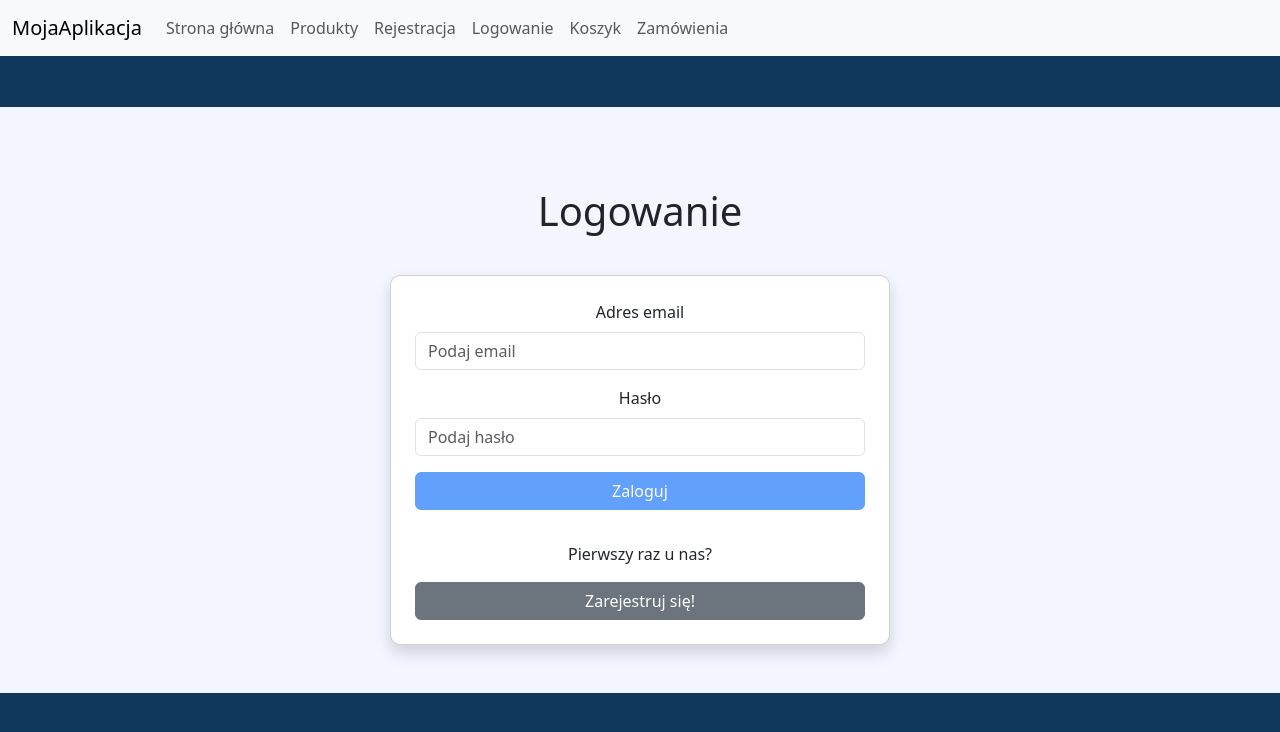
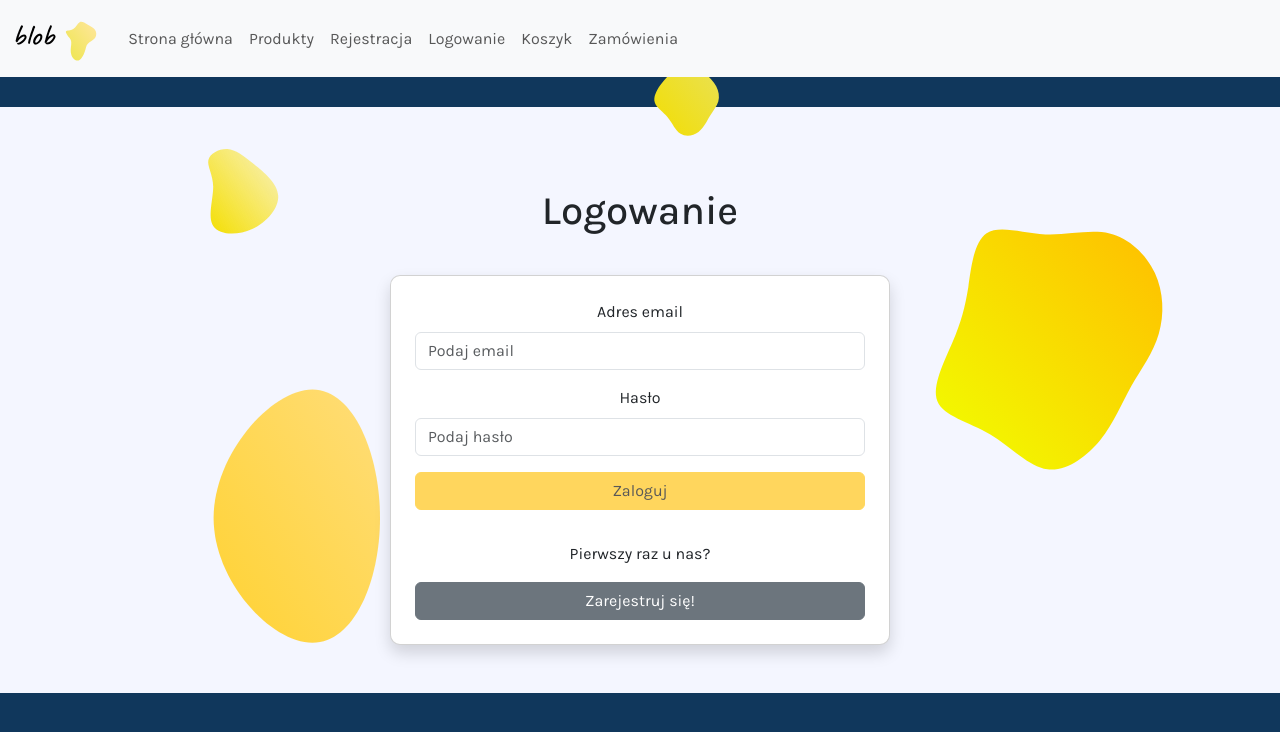
Before and after one commit to Maciej-Sitny/Projekt-WDAI, a React (Vite) app in the folder sklep/: page /login in a window 1280 px wide. Shown: the top 732 px of the page. Built offline with nearby package versions, Linux system fonts and the light colour scheme.

Commit message:
Dodano wiecej blobsow, zmieniono czcionke, dodano logo i nazwe sklepu

```diff
--- a/sklep/index.html
+++ b/sklep/index.html
@@ -5,8 +5,11 @@
     <link rel="icon" type="image/svg+xml" href="/vite.svg" />
     <meta name="viewport" content="width=device-width, initial-scale=1.0" />
     <title>Vite + React</title>
+    <link rel="preconnect" href="https://fonts.googleapis.com">
+    <link rel="preconnect" href="https://fonts.gstatic.com" crossorigin>
+    <link href="https://fonts.googleapis.com/css2?family=Caveat:wght@400..700&family=Karla:ital,wght@0,200..800;1,200..800&family=Orbitron:wght@400..900&display=swap" rel="stylesheet">
   </head>
-  <body style="background-color: #10375C">
+  <body  style="background-color: #10375C; font-family: Karla;">
     <div id="root" class="container-fluid  " style="background-color: #F4F6FF"></div>
     <script type="module" src="/src/main.jsx"></script>
   </body>
--- a/sklep/src/components/AddReview.jsx
+++ b/sklep/src/components/AddReview.jsx
@@ -121,8 +121,8 @@ const AddReview = () => {
           ))}
         </div>
       </div>
-      <button type="submit" className="btn btn-primary">
-        <i className="bi bi-send me-2"></i>
+      <button type="submit" className="btn btn-warning">
+        <i className="bi bi-send "></i>
         {editMode ? "Zapisz zmiany" : "Dodaj opinię"}
       </button>
     </form>
--- a/sklep/src/components/Navbar.jsx
+++ b/sklep/src/components/Navbar.jsx
@@ -5,8 +5,9 @@ const Navbar = () => {
   return (
     <nav className="navbar navbar-expand-lg navbar-light bg-light fixed-top">
       <div className="container-fluid">
-        <Link className="navbar-brand" to="/">
-          MojaAplikacja
+        <Link className="navbar-brand" style={{fontFamily:"caveat", fontSize:"30px"}} to="/">
+          blob
+          <img src={"src/images/home/blob (3).svg"} alt={"blob"} style={{top: "10%", left: "60%", height: "50px", width: "50px"}}/>
         </Link>
         <button
           className="navbar-toggler"
--- a/sklep/src/pages/AllProducts.jsx
+++ b/sklep/src/pages/AllProducts.jsx
@@ -50,7 +50,7 @@ const AllProducts = () => {
                style={{top: "55%", left: "30%", height: "100px", width: "100px"}}/>
           <img src={"src/images/home/blob (12).svg"} alt={"blob"} className={"position-fixed z-0"}
                style={{top: "43%", left: "15%", height: "100px", width: "100px"}}/>
-          <h1 className="text-center mb-4 position-relative">Wszystkie produkty</h1>
+          <h1 className="text-center t-4 position-relative">Wszystkie produkty</h1>
           <div className="mb-4 position-relative">
               <input
                   type="text"
@@ -93,6 +93,15 @@ const AllProducts = () => {
                   </div>
               ))}
           </div>
+          <footer className="text-center mt-4 position-relative rounded-5" style={{
+              display: "flex",
+              justifyContent: "center",
+              alignItems: "center",
+              backgroundColor: "#10375C",
+              height: "50px"
+          }}>
+              <p style={{color: "#F4F6FF"}}>Autorzy: Igor Piesik & Maciej Sitny</p>
+          </footer>
       </div>
   );
 };
--- a/sklep/src/pages/Home.jsx
+++ b/sklep/src/pages/Home.jsx
@@ -57,7 +57,7 @@ const Home = () => {
                style={{top: "55%", left: "30%", height: "100px", width: "100px"}}/>
           <img src={"src/images/home/blob (12).svg"} alt={"blob"} className={"position-fixed z-0"}
                style={{top: "43%", left: "15%", height: "100px", width: "100px"}}/>
-          <div className={"container-fluid bg-warning  position-relative  z-1"} style={{marginBottom: "5%", marginTop: "10%"}}>
+          <div className={"container-fluid bg-warning  position-relative rounded-5 z-1"} style={{marginBottom: "5%", marginTop: "10%"}}>
               <div className="row w-100 ">
                   <div className="col-6 d-flex justify-content-center align-items-center">
                       <div className="d-flex flex-column justify-content-center align-items-center">
@@ -179,14 +179,14 @@ const Home = () => {
           </div>
           {/*<img src={"src/images/home/arrowDown.gif"} className={"bottom-center-gif"}*/}
           {/*     style={{height: "80px", width: "80px"}} alt="Loading..."/>*/}
-          <div className="container mt-5 bg-warning position-relative  z-1">
+          <div className="container mt-5 bg-warning position-relative rounded-5 z-1">
               <div className="row">
                   <div className="col-9 d-flex flex-column align-items-center p-5">
                       <h1 style={{fontSize: "10vw"}} className="fs-4">Zarejestruj się, by dostawać nasz newsletter</h1>
                       <p>Będziesz informowany, gdy pojawią się nowości, a także będziesz dostawał kody promocyjne.</p>
                   </div>
                   <div className="col-3 d-flex justify-content-end align-items-center">
-                      <Link to="/register" className="btn btn-light btn-lg mr-3">
+                      <Link to="/register" className="btn btn-lg mr-3" style={{background:"#10375C",color:"#F4F6FF"}}>
                           Zarejestruj się
                       </Link>
                   </div>
@@ -194,7 +194,7 @@ const Home = () => {
 
           </div>
 
-          <footer className="text-center mt-4 position-relative" style={{
+          <footer className="text-center mt-4 position-relative rounded-5" style={{
               display: "flex",
               justifyContent: "center",
               alignItems: "center",
--- a/sklep/src/pages/Login.jsx
+++ b/sklep/src/pages/Login.jsx
@@ -47,6 +47,16 @@ function Login() {
 
   return (
       <div className="container mt-5">
+        <img src={"src/images/home/blob.svg"} alt={"blob"} className={"position-fixed z-0"}
+             style={{left: "70%", height: "300px", width: "300px"}}/>
+        <img src={"src/images/home/blob (6).svg"} alt={"blob"} className={"position-fixed z-0"}
+             style={{top: "40%", left: "10%", height: "400px", width: "400px"}}/>
+        <img src={"src/images/home/blob (8).svg"} alt={"blob"} className={"position-fixed z-0"}
+             style={{top: "10%", left: "10%", height: "200px", width: "200px"}}/>
+        <img src={"src/images/home/blob (7).svg"} alt={"blob"} className={"position-fixed z-0"}
+             style={{top: "70%", left: "60%", height: "100px", width: "100px"}}/>
+        <img src={"src/images/home/blob (10).svg"} alt={"blob"} className={"position-fixed z-0"}
+             style={{top: "6%", left: "50%", height: "100px", width: "100px"}}/>
         <h1 className="text-center mb-4">Logowanie</h1>
         <div className="d-flex justify-content-center">
           <div
@@ -87,7 +97,7 @@ function Login() {
               <button
                   type="submit"
                   disabled={isButtonDisabled}
-              className="btn btn-primary w-100"
+                  className="btn btn-warning w-100"
               >
                 Zaloguj
               </button>
--- a/sklep/src/pages/Product.jsx
+++ b/sklep/src/pages/Product.jsx
@@ -49,7 +49,7 @@ const Product = () => {
           </div>
           <div className="col-md-7">
             <div className="card-body">
-              <h1 className="card-title text-primary">{product.title}</h1>
+              <h1 className="card-title text-warning">{product.title}</h1>
               <p className="card-text text-muted">{product.description}</p>
               <p className="card-text">
                 <strong>Cena:</strong> {product.price}$
--- a/sklep/src/pages/Register.jsx
+++ b/sklep/src/pages/Register.jsx
@@ -105,7 +105,15 @@ function Register() {
 
   return (
       <div className="container mt-5">
-      <h1 className="text-center mb-4">Rejestracja</h1>
+        <img src={"src/images/home/blob.svg"} alt={"blob"} className={"position-fixed z-0"}
+             style={{left: "70%", height: "300px", width: "300px"}}/>
+        <img src={"src/images/home/blob (1).svg"} alt={"blob"} className={"position-fixed z-0"}
+             style={{top: "40%", left: "10%", height: "400px", width: "400px"}}/>
+        <img src={"src/images/home/blob (2).svg"} alt={"blob"} className={"position-fixed z-0"}
+             style={{top: "10%", left: "10%", height: "200px", width: "200px"}}/>
+        <img src={"src/images/home/blob (11).svg"} alt={"blob"} className={"position-fixed z-0"}
+             style={{top: "70%", left: "60%", height: "100px", width: "100px"}}/>
+        <h1 className="text-center mb-4 position-relative z-1">Rejestracja</h1>
         <div className="d-flex justify-content-center">
           <div
               className="card shadow p-4"
@@ -179,7 +187,7 @@ function Register() {
         </div>
         <div className="text-center mt-4"></div>
         <p className="mb-2">Masz już konto?</p>
-      <Link to="/login" className="btn btn-outline-primary w-50">
+        <Link to="/login" className="btn btn-outline-warning w-50">
           Przejdź do logowania
         </Link>
       </div>
```
Lines whose indentation alone changed are shown as unchanged.
